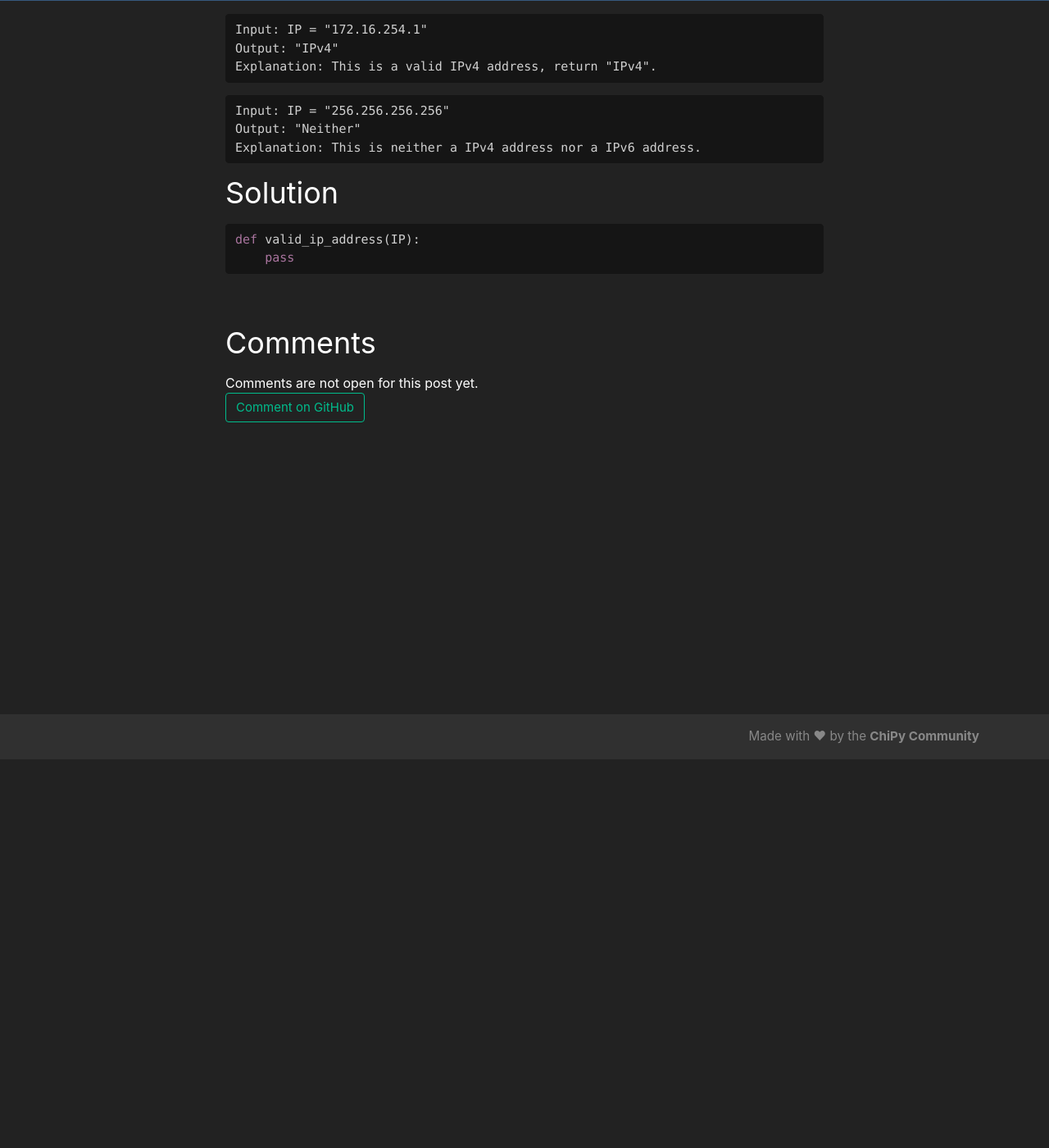
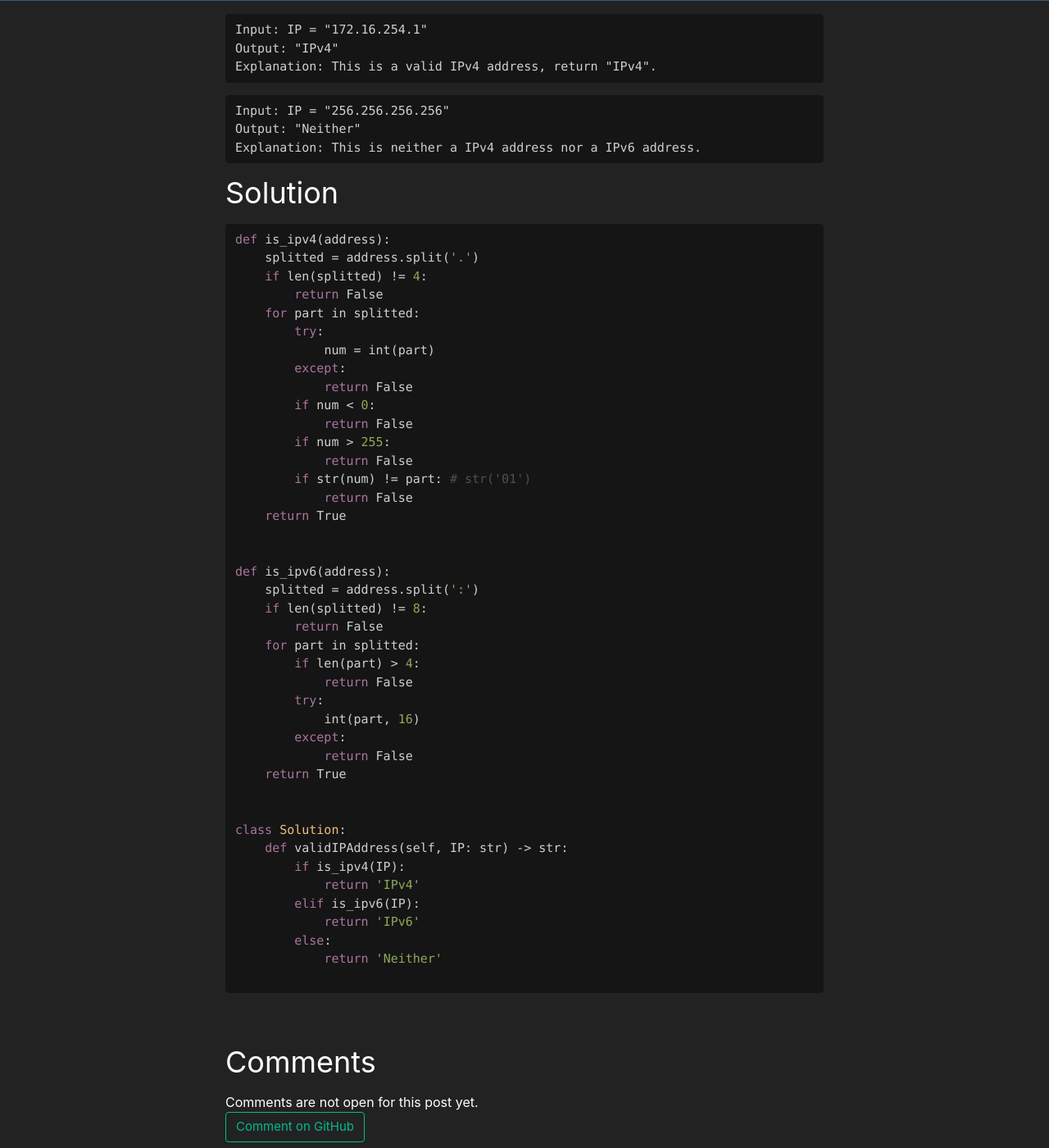
Before and after one commit to chicagopython/algosig, a Jekyll site: the page built from _posts/2020-07-02-validate-ip-address.md, in a window 1280 px wide and 1400 px high, scrolled down 474 px. Shown: the whole window at 82% size. Built offline with Jekyll 4.4.1, drawn with Linux system fonts in a browser that asks for light colours; nearby versions of some CDN libraries; our own code applies the rules of GitHub Pages for plain Markdown files.

Commit message:
Update 2020-07-02-validate-ip-address.md

````diff
--- a/_posts/2020-07-02-validate-ip-address.md
+++ b/_posts/2020-07-02-validate-ip-address.md
@@ -29,6 +29,45 @@ Explanation: This is neither a IPv4 address nor a IPv6 address.
 ## Solution
 
 ```python
-def valid_ip_address(IP):
-    pass
+def is_ipv4(address):
+    splitted = address.split('.')
+    if len(splitted) != 4:
+        return False
+    for part in splitted:
+        try:
+            num = int(part)
+        except:
+            return False
+        if num < 0:
+            return False
+        if num > 255:
+            return False
+        if str(num) != part: # str('01')
+            return False
+    return True
+
+
+def is_ipv6(address):
+    splitted = address.split(':')
+    if len(splitted) != 8:
+        return False
+    for part in splitted:
+        if len(part) > 4:
+            return False
+        try:
+            int(part, 16)
+        except:
+            return False
+    return True
+
+
+class Solution:
+    def validIPAddress(self, IP: str) -> str:
+        if is_ipv4(IP):
+            return 'IPv4'
+        elif is_ipv6(IP):
+            return 'IPv6'
+        else:
+            return 'Neither'
+
 ```
````
